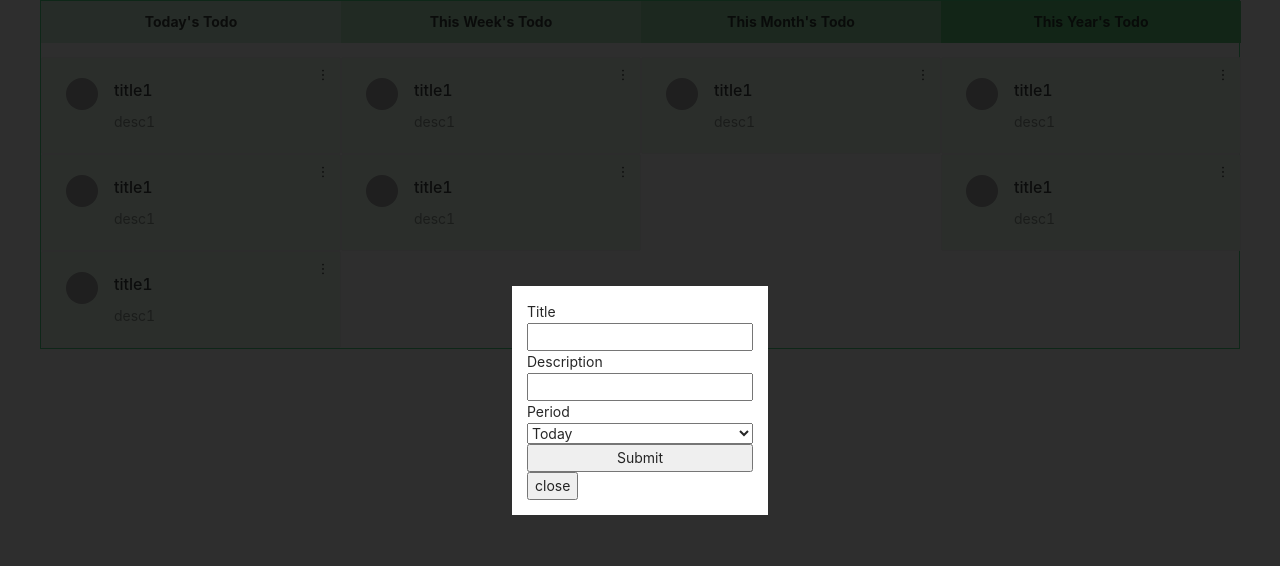
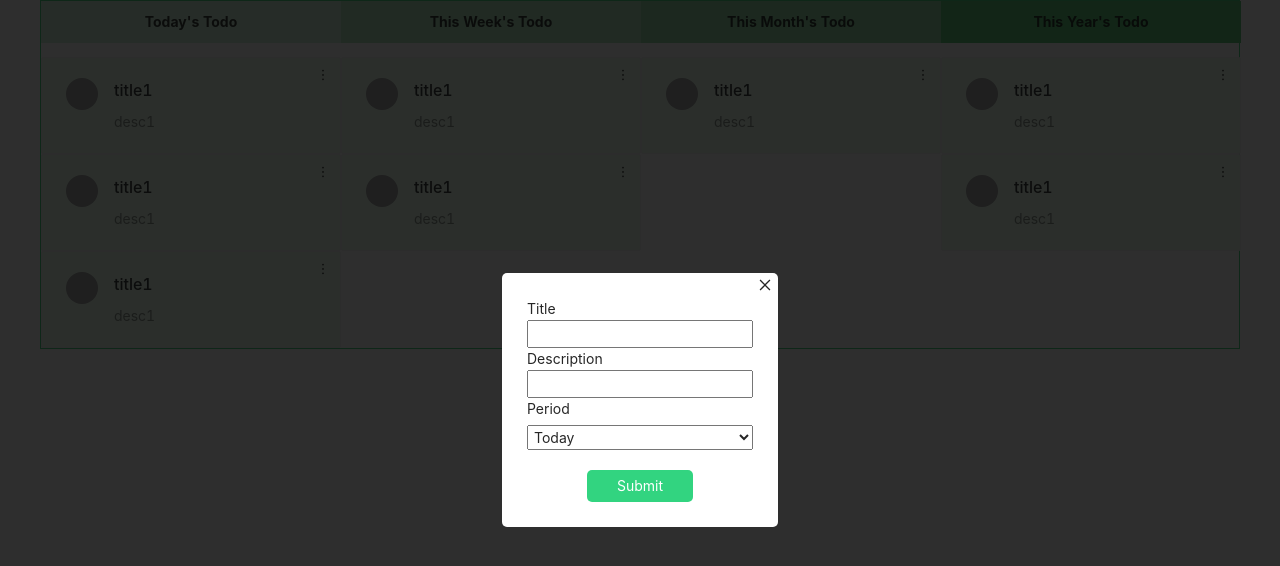
Before and after one commit to bora001/react-board, a React (Create React App) app: page / in a window 1280 px wide. Both pictures are taken after a click on the button "Create New Todo". Shown: the top 566 px of the page. Built offline with nearby package versions, Linux system fonts and the light colour scheme; grey boxes are pictures that could not be loaded.

Commit message:
form css

```diff
--- a/public/index.html
+++ b/public/index.html
@@ -24,7 +24,7 @@
       work correctly both with client-side routing and a non-root public URL.
       Learn how to configure a non-root public URL by running `npm run build`.
     -->
-    <title>React App</title>
+    <title>React Board Project</title>
   </head>
   <body>
     <noscript>You need to enable JavaScript to run this app.</noscript>
--- a/src/App.tsx
+++ b/src/App.tsx
@@ -1,8 +1,10 @@
 import React, { useState } from "react";
 import "./App.css";
 import TodoForm from "./component/TodoForm";
+import { StyledButton } from "./style/style";
 import TodoBoard from "./Todo-Board/TodoBoard";
 import Modal from "./UI/Modal";
+
 function App() {
   const [modalOpen, setModalOpen] = useState(false);
 
@@ -29,15 +31,9 @@ function App() {
         <TodoBoard option="month" title="This Month's Todo" color="#8cdca0" />
         <TodoBoard option="year" title="This Year's Todo" color="#4fc86d" />
       </div>
-      <button
-        style={{
-          margin: "10px auto",
-          cursor: "pointer",
-        }}
-        onClick={() => setModalOpen(true)}
-      >
+      <StyledButton onClick={() => setModalOpen(true)}>
         Create New Todo
-      </button>
+      </StyledButton>
 
       {modalOpen && (
         <Modal>
--- a/src/Todo-Board/TodoBoard.tsx
+++ b/src/Todo-Board/TodoBoard.tsx
@@ -1,5 +1,5 @@
 import React, { useEffect } from "react";
-import { useRecoilState, useRecoilValue, useSetRecoilState } from "recoil";
+import { useRecoilValue, useSetRecoilState } from "recoil";
 import TodoCard from "../component/TodoCard";
 import { TodoType, todoList, dragItem } from "../store/store";
 
--- a/src/component/TodoCard.tsx
+++ b/src/component/TodoCard.tsx
@@ -3,7 +3,6 @@ import {
   DeleteOutlined,
   MoreOutlined,
   CloseOutlined,
-  MenuOutlined,
 } from "@ant-design/icons";
 import "antd/dist/antd.css";
 import { StyledCard } from "../style/style";
--- a/src/component/TodoForm.tsx
+++ b/src/component/TodoForm.tsx
@@ -2,7 +2,14 @@ import { useForm } from "react-hook-form";
 import { useRecoilValue, useSetRecoilState } from "recoil";
 import { todoList, TodoType } from "../store/store";
 import { notification } from "antd";
-
+import {
+  StyledButton,
+  StyledCloseButton,
+  StyledForm,
+  StyledInput,
+  StyledModalCnt,
+} from "../style/style";
+import { CloseOutlined } from "@ant-design/icons";
 type todoFormType = {
   modalClose: () => void;
 };
@@ -32,17 +39,14 @@ function TodoForm({ modalClose }: todoFormType) {
   });
 
   return (
-    <div style={{ padding: "15px", backgroundColor: "#fff" }}>
-      <form
-        onSubmit={onSubmit}
-        style={{ display: "flex", flexDirection: "column" }}
-      >
+    <StyledModalCnt>
+      <StyledForm onSubmit={onSubmit}>
         <label htmlFor="title">Title</label>
         <input id="title" {...register("title", { required: true })} />
-        {errors.title && <p>title is required.</p>}
+        {errors.title && <p>* Title is required.</p>}
         <label htmlFor="desc">Description</label>
         <input id="desc" {...register("desc", { required: true })} />
-        {errors.desc && <p>Description is required.</p>}
+        {errors.desc && <p>* Description is required.</p>}
         <label htmlFor="period">Period</label>
         <select id="period" {...register("period", { required: true })}>
           ,<option value="today">Today</option>
@@ -50,12 +54,12 @@ function TodoForm({ modalClose }: todoFormType) {
           <option value="month">This Month</option>
           <option value="year">This Year</option>
         </select>
-        <input type="submit" />
-      </form>
-      <button style={{ cursor: "pointer " }} onClick={modalClose}>
-        close
-      </button>
-    </div>
+        <StyledButton type="submit">Submit</StyledButton>
+      </StyledForm>
+      <StyledCloseButton onClick={modalClose}>
+        <CloseOutlined />
+      </StyledCloseButton>
+    </StyledModalCnt>
   );
 }
 
--- a/src/index.css
+++ b/src/index.css
@@ -1,13 +1,8 @@
 body {
   margin: 0;
-  font-family: -apple-system, BlinkMacSystemFont, 'Segoe UI', 'Roboto', 'Oxygen',
-    'Ubuntu', 'Cantarell', 'Fira Sans', 'Droid Sans', 'Helvetica Neue',
+  font-family: -apple-system, BlinkMacSystemFont, "Segoe UI", "Roboto", "Oxygen",
+    "Ubuntu", "Cantarell", "Fira Sans", "Droid Sans", "Helvetica Neue",
     sans-serif;
   -webkit-font-smoothing: antialiased;
   -moz-osx-font-smoothing: grayscale;
 }
-
-code {
-  font-family: source-code-pro, Menlo, Monaco, Consolas, 'Courier New',
-    monospace;
-}
--- a/src/style/style.ts
+++ b/src/style/style.ts
@@ -11,3 +11,50 @@ export const StyledCard = styled(Card)`
     background-color: #9effc0;
   }
 `;
+
+export const StyledForm = styled.form`
+  width: 100%;
+  display: flex;
+  flex-direction: column;
+  padding: 10px;
+  p {
+    color: red;
+  }
+
+  select {
+    padding: 2px;
+    margin: 5px 0 10px;
+  }
+`;
+
+export const StyledInput = styled.input`
+  margin: 5px 0 10px;
+`;
+
+export const StyledModalCnt = styled.div`
+  position: relative;
+  padding: 15px;
+  background-color: #fff;
+  border-radius: 5px;
+`;
+
+export const StyledButton = styled.button`
+  /* width: 100%; */
+  /* width: 100%; */
+  cursor: pointer;
+  padding: 5px 30px;
+  margin: 10px auto 0;
+  border: none;
+  border-radius: 5px;
+  color: #fff;
+  background-color: #32d480;
+`;
+
+export const StyledCloseButton = styled.button`
+  position: absolute;
+  top: 0;
+  right: 0;
+  background-color: transparent;
+  border: none;
+  cursor: pointer;
+`;
```
